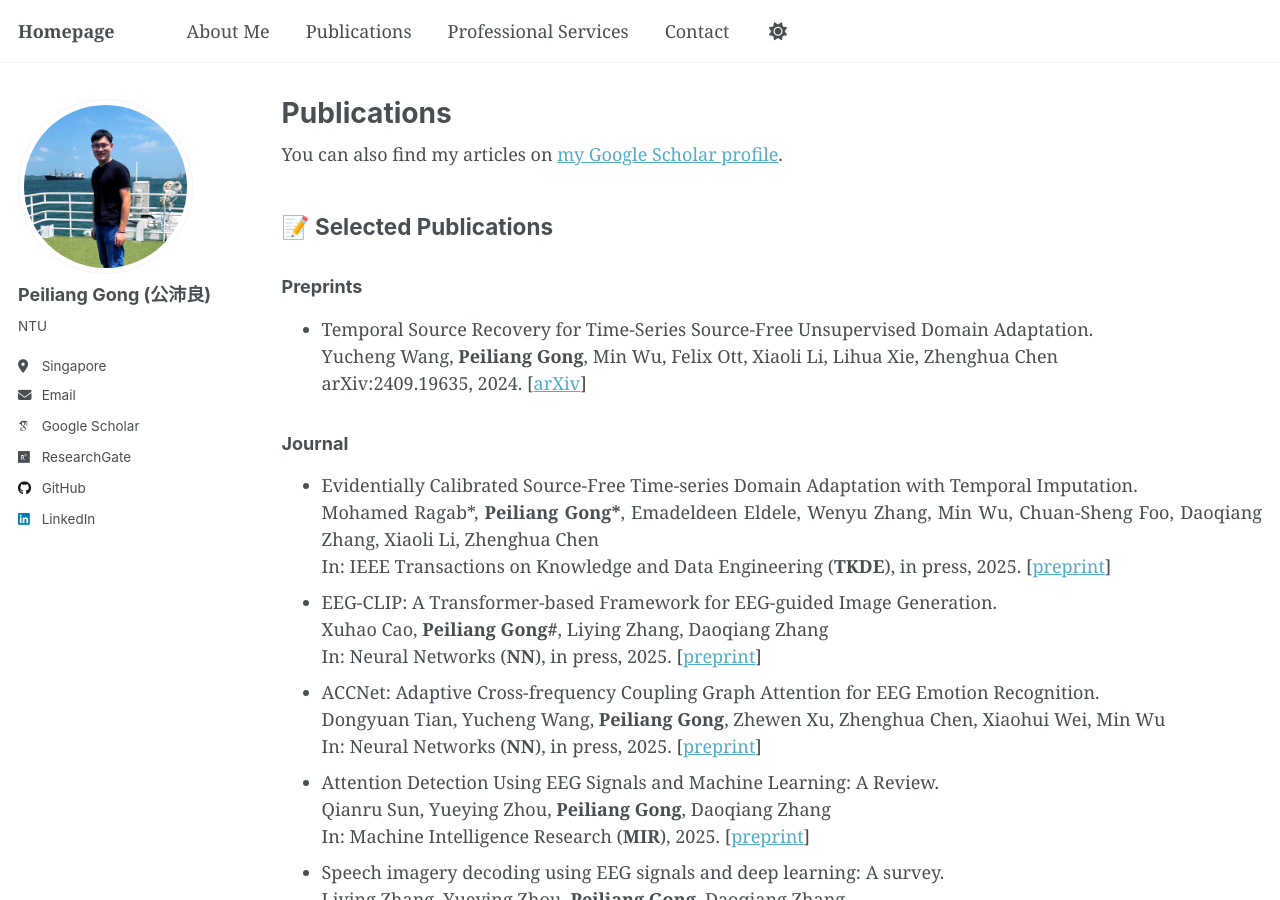
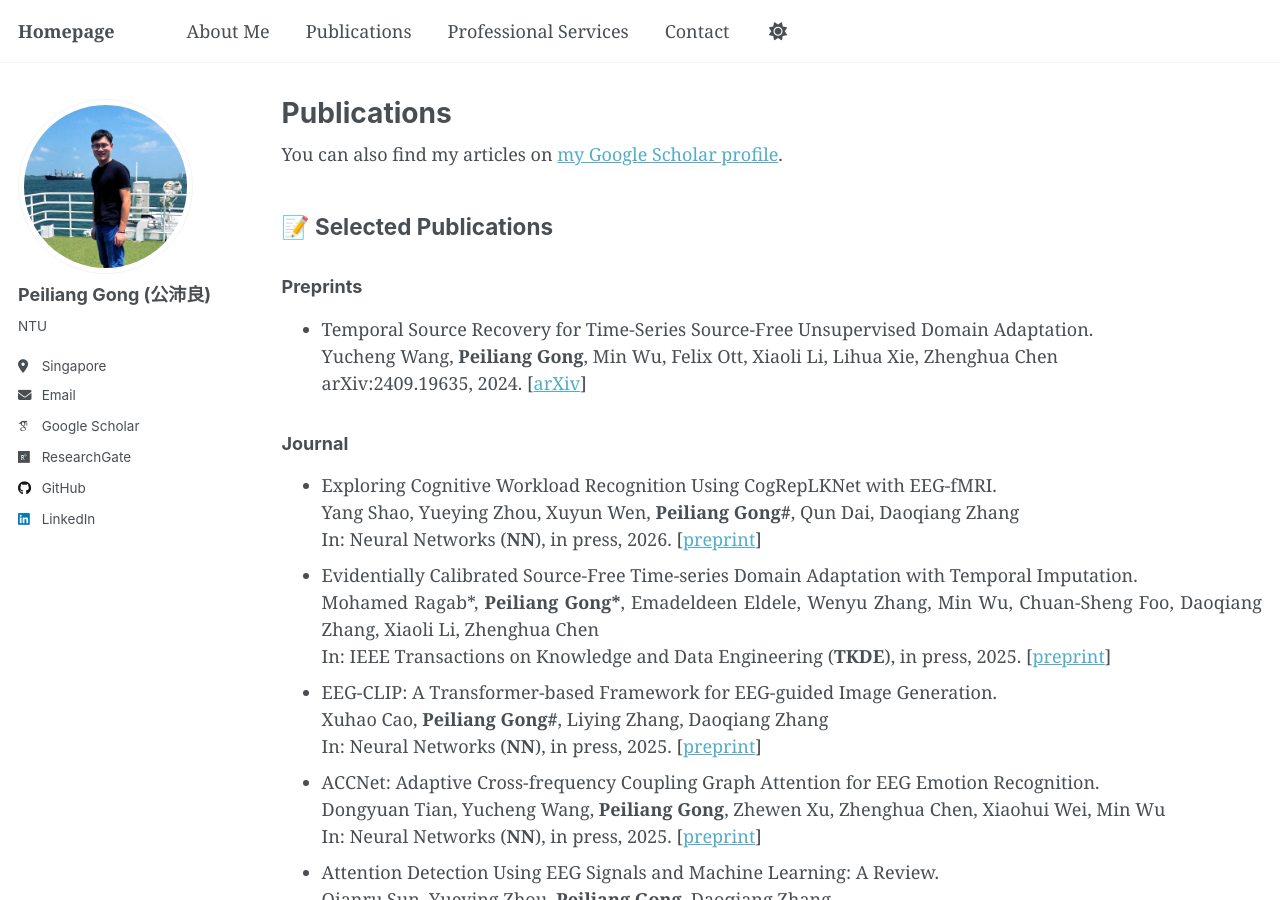
Before and after one commit to Tokenmw/Tokenmw.github.io, a Jekyll site: the page built from _pages/publications.md, in a window 1280 px wide and 900 px high. Built offline with Jekyll 4.4.1, drawn with Linux system fonts in a browser that asks for light colours; some web fonts are replaced.

Commit message:
Update publications.md

```diff
--- a/_pages/publications.md
+++ b/_pages/publications.md
@@ -31,6 +31,9 @@ html, body, p, ul, li, div {
 <h3>Journal</h3>
 
 <ul style="list-style-type:disc">
+  <li>Exploring Cognitive Workload Recognition Using CogRepLKNet with EEG-fMRI.<br>Yang Shao, Yueying Zhou, Xuyun Wen, <b>Peiliang Gong#</b>, Qun Dai, Daoqiang Zhang<br>In: Neural Networks (<strong>NN</strong>), in press, 2026. [<a href="https://www.sciencedirect.com/science/article/abs/pii/S0893608026000389">preprint</a>]
+  </li>
+
   <li>Evidentially Calibrated Source-Free Time-series Domain Adaptation with Temporal Imputation.<br>Mohamed Ragab*, <b>Peiliang Gong*</b>, Emadeldeen Eldele, Wenyu Zhang, Min Wu, Chuan-Sheng Foo, Daoqiang Zhang, Xiaoli Li, Zhenghua Chen<br> In: IEEE Transactions on Knowledge and Data Engineering (<strong>TKDE</strong>), in press, 2025. [<a href="https://ieeexplore.ieee.org/document/11208792">preprint</a>]
   </li>
 
```
